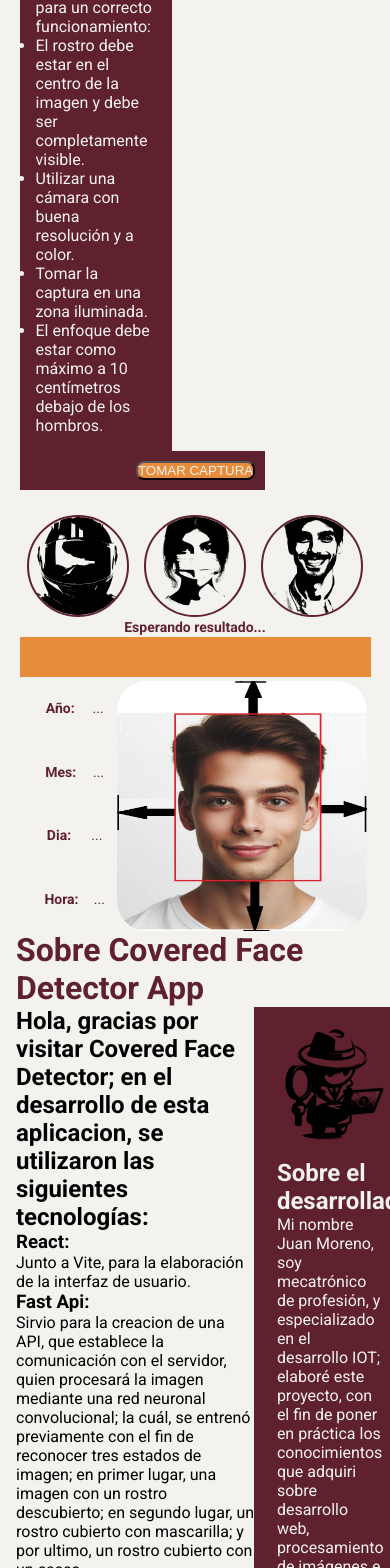
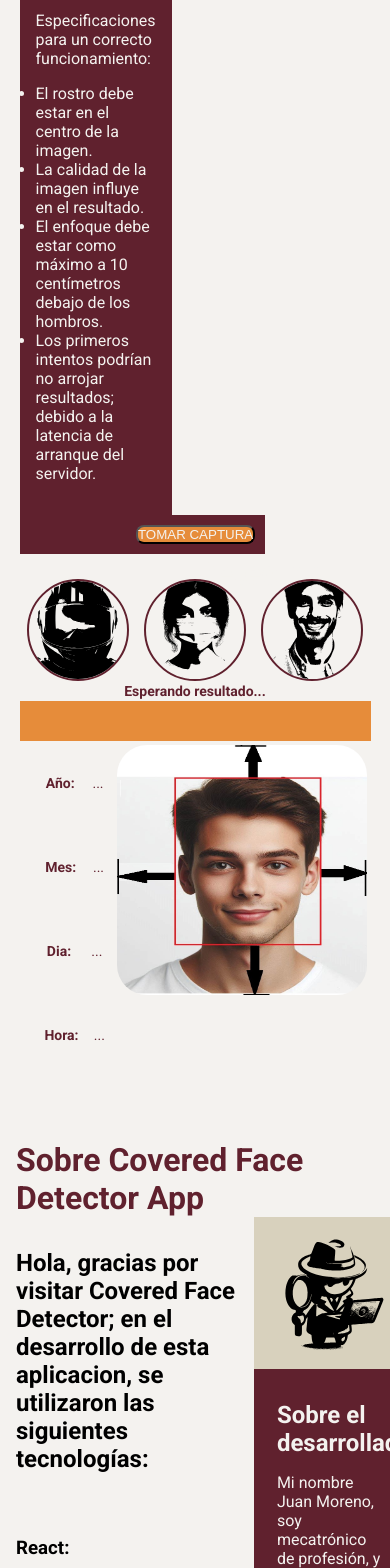
Before and after one commit to Juan0496/Client-FaceRecog, a React (Vite) app: page / in a window 390 px wide. Shown: the part 133-1701 px from the top of the page. Built offline with nearby package versions, Linux system fonts and the light colour scheme; no server answers.

Commit message:
act-dep 2

```diff
--- a/src/App.css
+++ b/src/App.css
@@ -6,15 +6,6 @@
   width: 100vw;
 }
 
-.App-header{
-  display: flex;
-  align-items: center;
-  height: 10vh;
-  justify-content: center;
-  flex-direction: row;
-  text-align: center;
-  background-color: #60212e;
-}
 
 .titcont2{
   width: 59.5%;
@@ -50,6 +41,7 @@
   justify-content: center;
   align-items: flex-start;
   height: 20%;
+  background-color:#d8d1bd;
 }
 .avatar{
   height: 100%;
--- a/src/App.jsx
+++ b/src/App.jsx
@@ -38,8 +38,8 @@
             <div className='mi-mensaje'>
             <h2 className='text4'>Sobre el desarrollador:</h2>
             <p className='text4'>
-              Mi nombre Juan Moreno, soy mecatrónico de profesión, y especializado en el desarrollo IOT; elaboré este proyecto,
-              con el fin de poner en práctica los conocimientos que adquiri sobre desarrollo web, procesamiento de imágenes e inteligencia
+              Mi nombre Juan Moreno, soy mecatrónico de profesión, y especializado en desarrollo IOT; elaboré este proyecto,
+              con el fin de poner en práctica los conocimientos que adquirí sobre desarrollo web, procesamiento de imágenes e inteligencia
               artificial.
             </p>
             </div>
--- a/src/components/Proces.jsx
+++ b/src/components/Proces.jsx
@@ -1,4 +1,4 @@
-import React, { useRef, useEffect, useState } from 'react';
+import React, { useRef,  useState } from 'react';
 import Resultado from './Resultado';
 import Video from './video';
 import { Getvideo } from '../functions/videoref';
--- a/src/components/componentes.css
+++ b/src/components/componentes.css
@@ -46,6 +46,8 @@
         flex-direction: column;
         width: 100%;
         align-items: center;
+        padding-top: 2rem;
+        padding-bottom: 2rem;
     }  }
 .cab-der{
     height: 10%;
@@ -91,6 +93,7 @@
 }
 .text4{
     color:#f4f2ef;
+    padding-bottom: 1rem;
 }
 
 .videoCont{
--- a/src/components/video.jsx
+++ b/src/components/video.jsx
@@ -26,13 +26,12 @@
 
            <p className='text4'>Especificaciones para un correcto funcionamiento:</p>
                 <ul className='text4'>
-                <li>El rostro debe estar en el centro de la imagen y debe ser completamente visible.</li>
-                <li>Utilizar una cámara con
-                 buena resolución y a color.</li>
-                <li>Tomar la captura en una
-                zona iluminada.</li>
+                <li>El rostro debe estar en el centro de la imagen.</li>
+                <li>La calidad de la imagen
+                    influye en el resultado.</li>
                 <li>El enfoque debe estar
                 como máximo a 10 centímetros debajo de los hombros.</li>
+                <li>Los primeros intentos podrían no arrojar resultados; debido a la latencia de arranque del servidor.</li>
             </ul>
         </div>
         <video ref={videoRef} className='video'/>
--- a/src/functions/videoref.jsx
+++ b/src/functions/videoref.jsx
@@ -1,4 +1,4 @@
-import React, { useRef, useEffect, useState } from 'react';
+import  {useEffect} from 'react';
 
 export const Getvideo = (videoRef )=>{
 const videoref  = videoRef
--- a/src/index.css
+++ b/src/index.css
@@ -15,9 +15,18 @@
   margin-left: 1rem;
   height: 100vh;
   width: 100%;
+  padding-top: 2rem;
+  padding-bottom: 2rem;
 
 }
 h1{
   color: white;
-
 }
+h2{
+  padding-top: 2rem;
+  padding-bottom: 2rem;
+}
+h3{
+  padding-top: 2rem;
+  padding-bottom: 2rem;
+}
```
